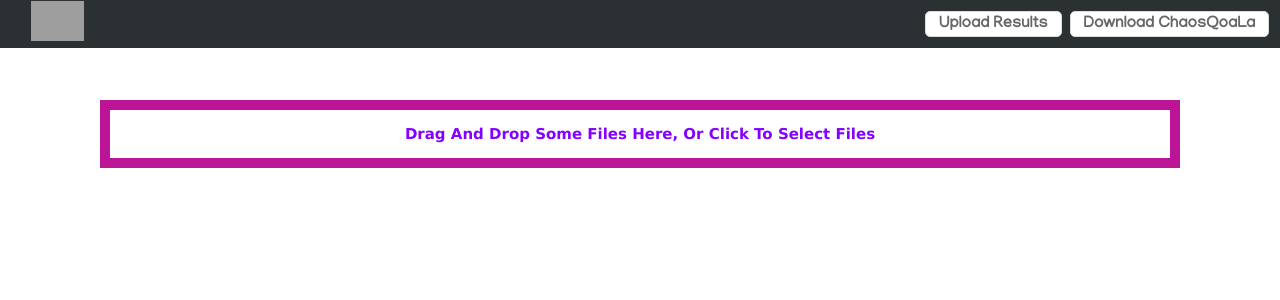
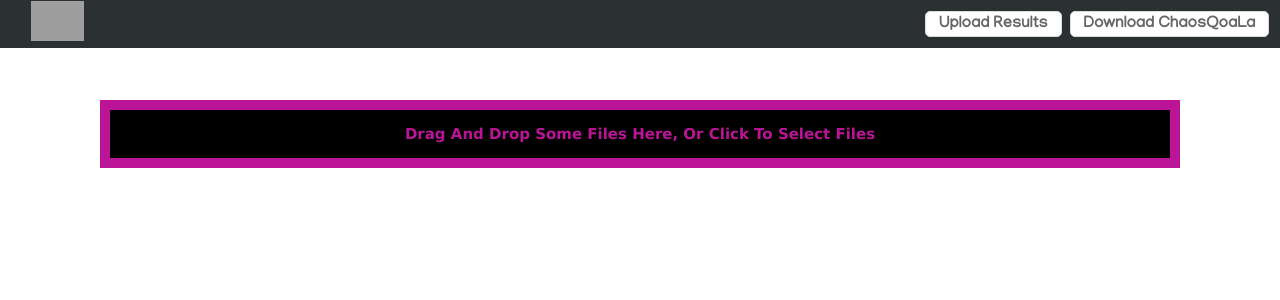
Before and after one commit to oslabs-beta/ChaosQoaLa, a React (Create React App) app in the folder client/: page /upload in a window 1280 px wide. Shown: the top 300 px of the page. Built offline with nearby package versions, Linux system fonts and the light colour scheme; grey boxes are pictures that could not be loaded.

Commit message:
changed some styling and attempted to integrate charts into one

```diff
--- a/client/scss/_fileupload.scss
+++ b/client/scss/_fileupload.scss
@@ -5,12 +5,15 @@
   border-width: 10px;
   text-align: center;
   text-transform: capitalize;
-  color: rgb(132, 0, 255);
+  color: rgb(187, 20, 151);
   font-family: Verdana, Geneva, Tahoma, sans-serif ;
   font-size: 15px;
   font-weight: bold;
+  background-color: rgb(0, 0, 0);
 }
 
-.wrap {
-  margin: auto;
+.cq-file-upload:hover {
+  border-color: black;
+  background-color: rgb(187, 20, 151);
+  color: black;
 }
--- a/client/src/components/FileUpload.jsx
+++ b/client/src/components/FileUpload.jsx
@@ -13,7 +13,7 @@ function FileUpload() {
       // Do whatever you want with the file contents
       const binaryStr = reader.result;
       // aws lambda end point
-      fetch('https://api.chaosqoala.io/transform/logs/', {
+      fetch('https://api.lovechaos.net/transform/logs/', {
         method: 'POST',
         mode: 'cors',
         cache: 'no-cache',
```
